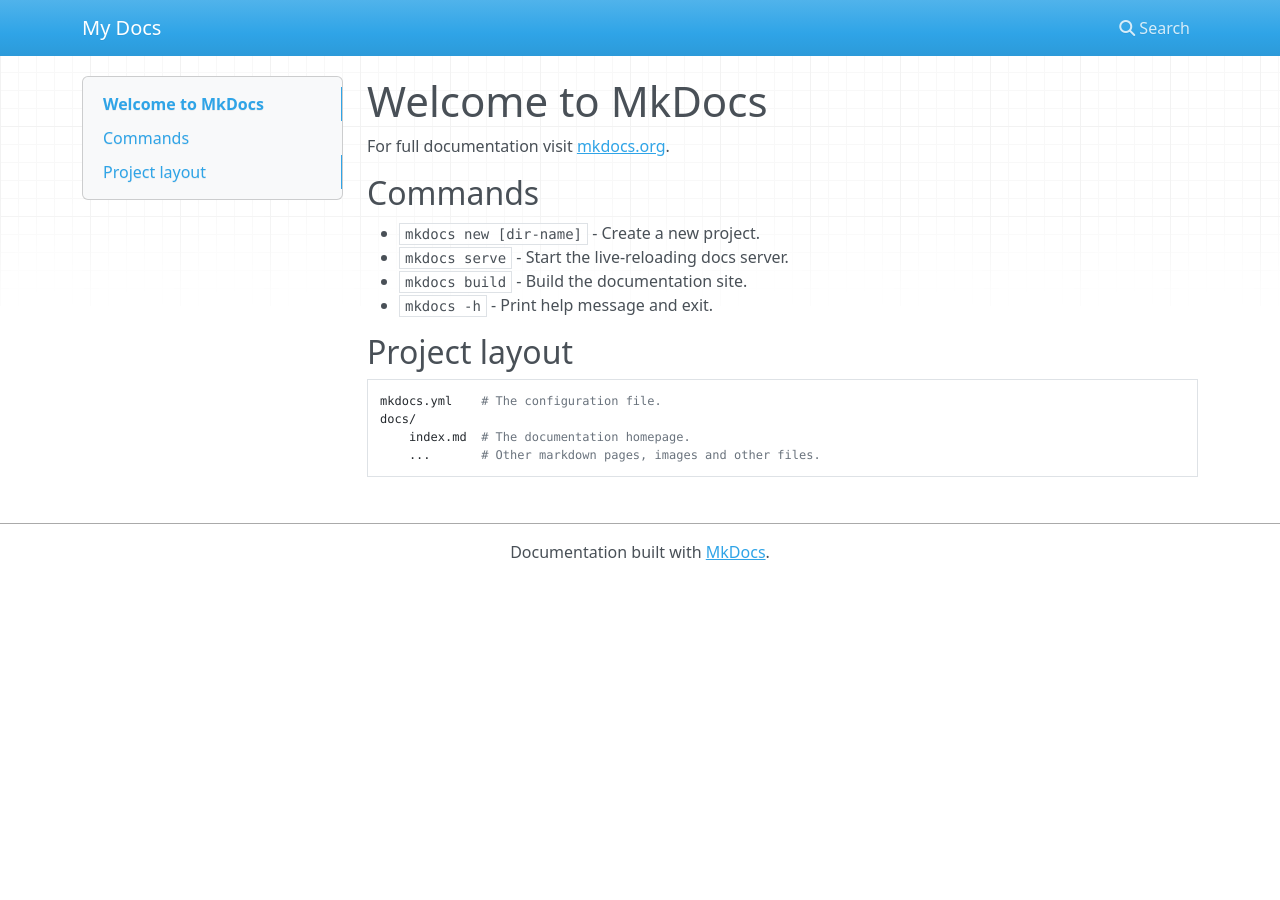
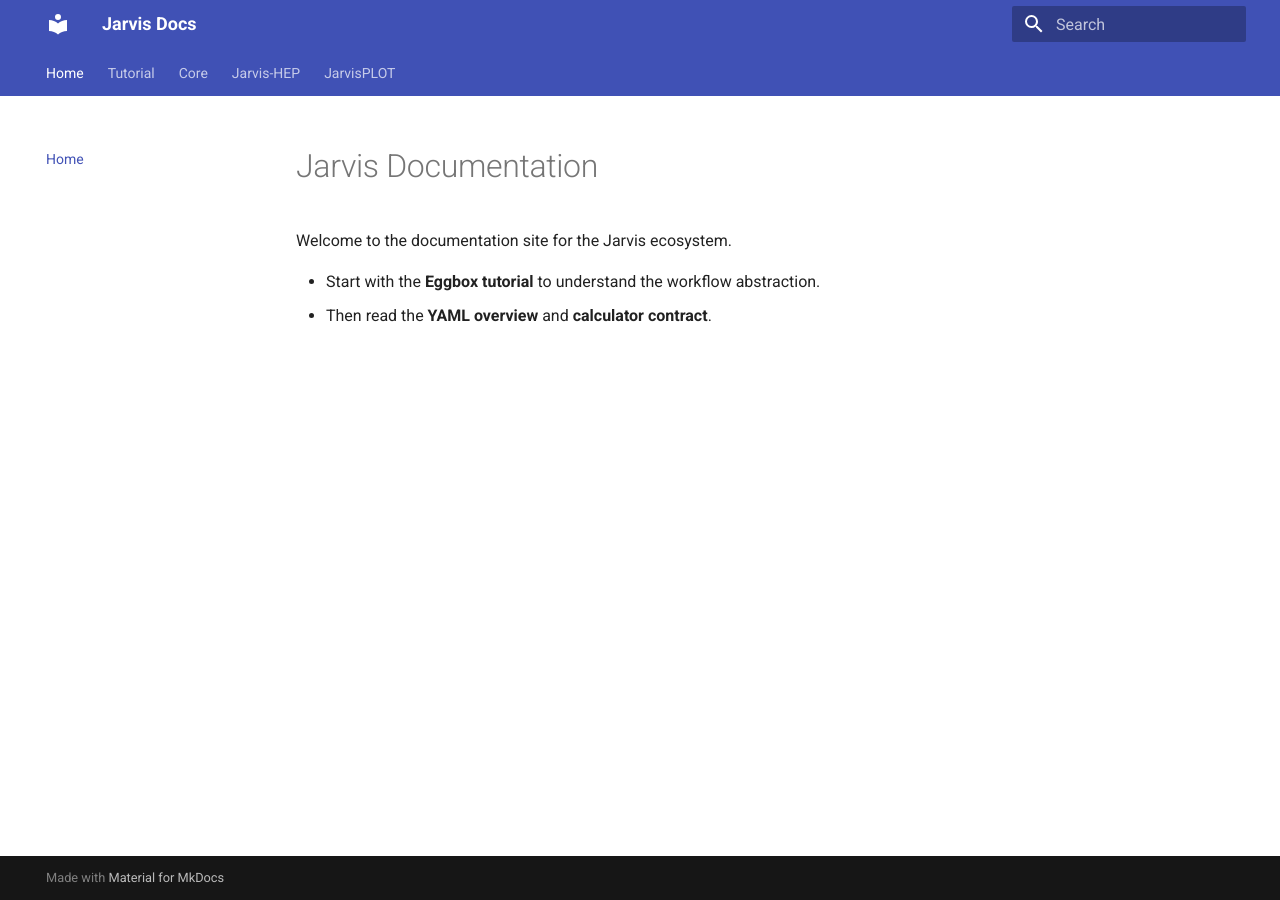
Before and after one commit to Pengxuan-Zhu-Phys/Jarvis-Docs, an MkDocs documentation site: the page built from docs/index.md, in a window 1280 px wide. Built offline with MkDocs 1.6.1 and Material for MkDocs 9.7.7, drawn with Linux system fonts in a browser that asks for light colours; nearby versions of some CDN libraries.

Commit message:
Create Jarvis-Docs

```diff
--- a/docs/index.md
+++ b/docs/index.md
@@ -1,17 +1,6 @@
-# Welcome to MkDocs
+# Jarvis Documentation
 
-For full documentation visit [mkdocs.org](https://www.mkdocs.org).
+Welcome to the documentation site for the Jarvis ecosystem.
 
-## Commands
-
-* `mkdocs new [dir-name]` - Create a new project.
-* `mkdocs serve` - Start the live-reloading docs server.
-* `mkdocs build` - Build the documentation site.
-* `mkdocs -h` - Print help message and exit.
-
-## Project layout
-
-    mkdocs.yml    # The configuration file.
-    docs/
-        index.md  # The documentation homepage.
-        ...       # Other markdown pages, images and other files.
+- Start with the **Eggbox tutorial** to understand the workflow abstraction.
+- Then read the **YAML overview** and **calculator contract**.
--- a/mkdocs.yml
+++ b/mkdocs.yml
@@ -1 +1,29 @@
-site_name: My Docs
+site_name: Jarvis Docs
+site_url: https://pengxuan-zhu-phys.github.io/Jarvis-Docs/
+
+theme:
+  name: material
+  features:
+    - navigation.tabs
+    - navigation.sections
+    - navigation.expand
+    - navigation.top
+    - toc.integrate
+    - search.suggest
+    - search.highlight
+    - content.code.copy
+
+plugins:
+  - search
+
+nav:
+  - Home: index.md
+  - Tutorial:
+      - Eggbox (Start Here): tutorial/eggbox.md
+  - Core:
+      - YAML Overview: core/yaml_overview.md
+      - Calculator Contract: core/calculator_contract.md
+  - Jarvis-HEP:
+      - Overview: jarvis-hep/overview.md
+  - JarvisPLOT:
+      - Overview: jarvisplot/overview.md
```
